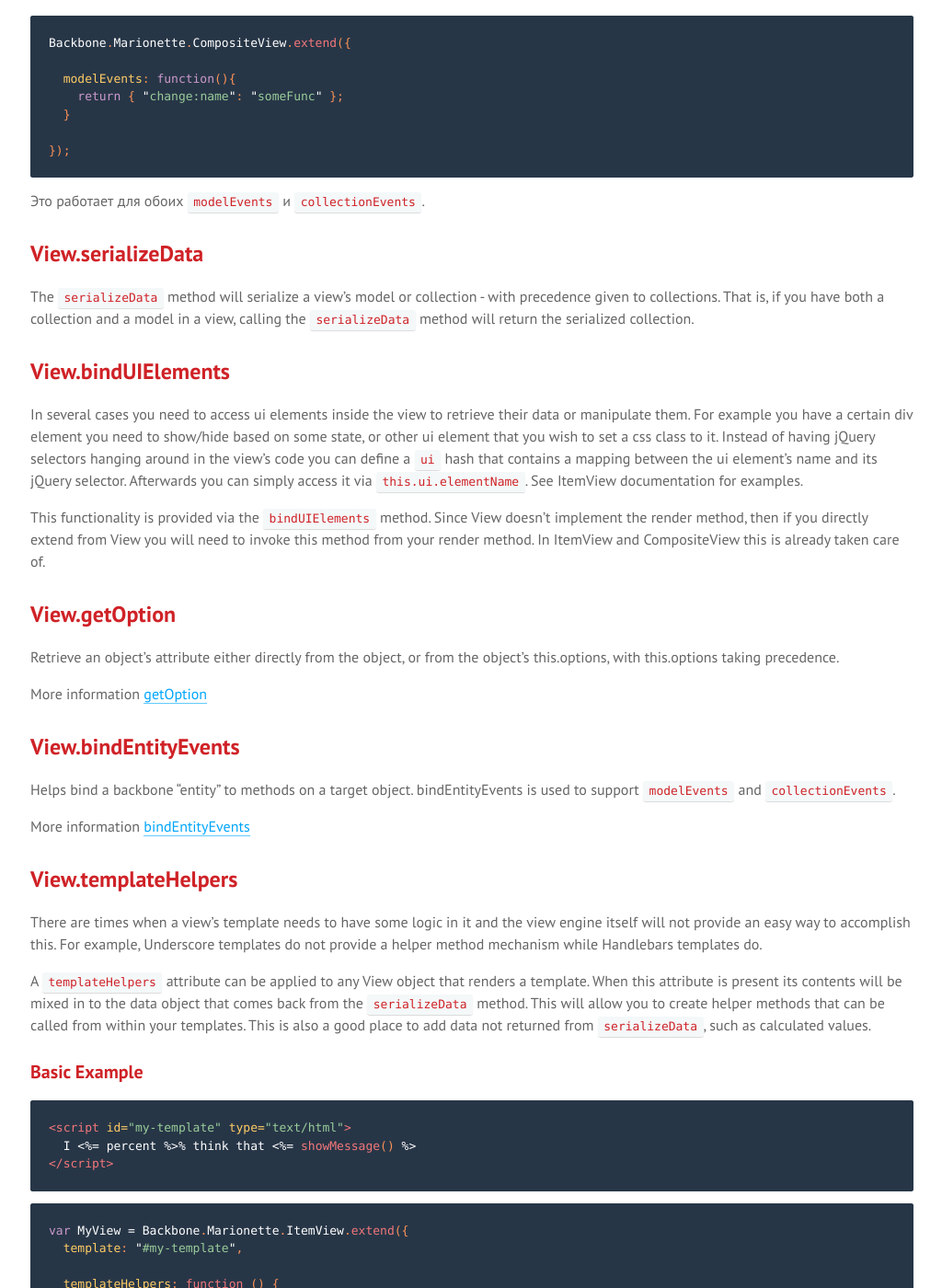
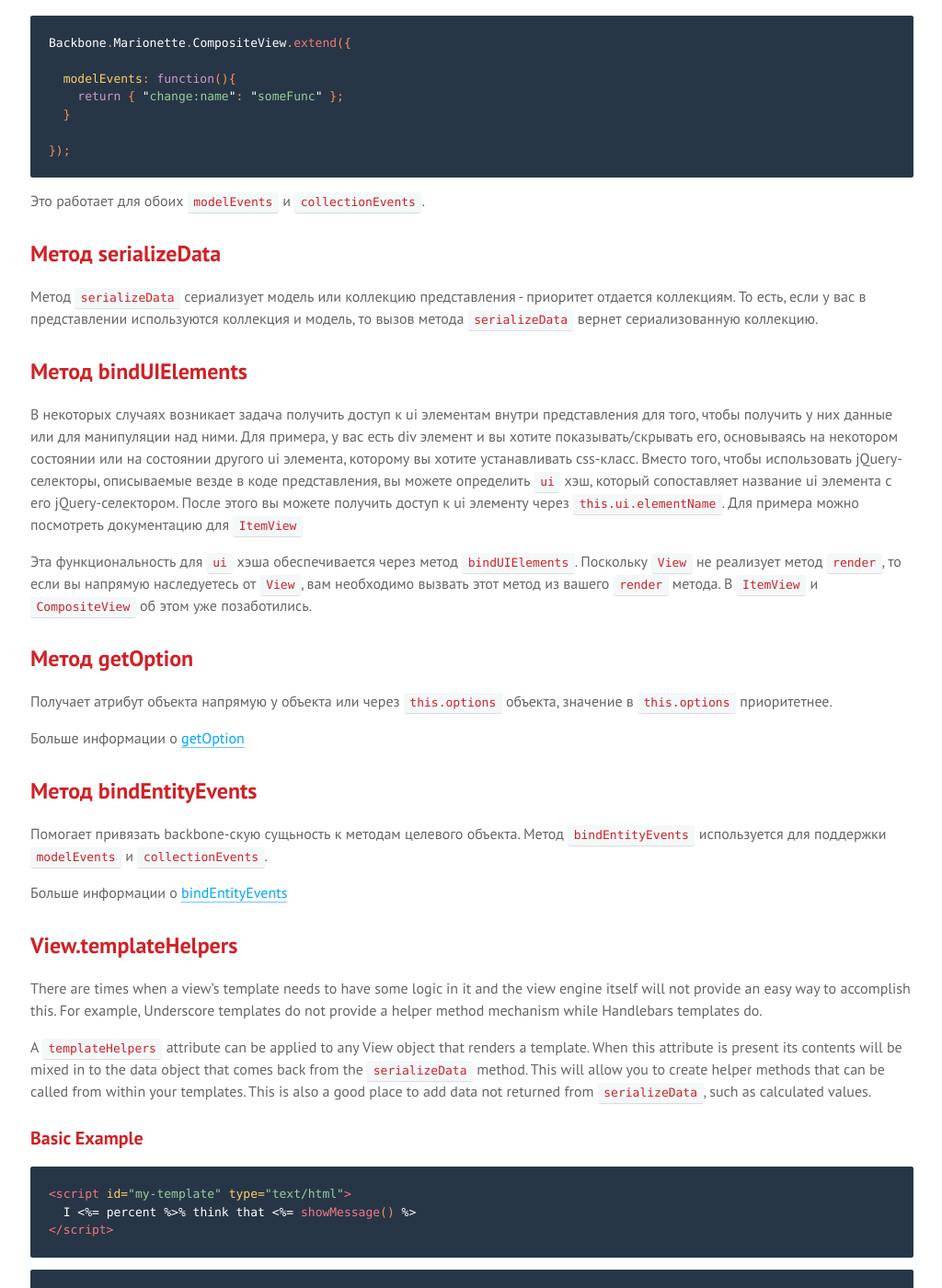
Before and after one commit to sadcitizen/marionettejs.ru, a Jekyll site: the page built from _posts/2014-06-10-view.md, in a window 1280 px wide and 1400 px high, scrolled down 7660 px. Shown: the whole window at 92% size, without its empty margins (127-1151 px from the left). Built offline with Jekyll 4.4.1, drawn with Linux system fonts in a browser that asks for light colours; some web fonts are replaced; Markdown is read by kramdown in place of the engine named in the settings; some of the changed text lies outside the part shown.

Commit message:
translate ru/View
перевел "View.serializeData"
перевел "View.bindUIElements"
перевел "View.getOption"
перевел "View.bindEntityEvents"

```diff
--- a/_includes/translation/ru/marionette.view.md
+++ b/_includes/translation/ru/marionette.view.md
@@ -18,10 +18,10 @@
 * [События представления](#viewevents)
 * [Триггеры представления](#viewtriggers)
 * [События модели в modelEvents и события коллекции в collectionEvents](#viewmodelevents-and-viewcollectionevents)
-* [View.serializeData](#viewserializedata)
-* [View.bindUIElements](#viewbinduielements)
-* [View.getOption](#viewgetoption)
-* [View.bindEntityEvents](#viewbindentityevents)
+* [Метод serializeData](#viewserializedata)
+* [Метод bindUIElements](#viewbinduielements)
+* [Метод getOption](#viewgetoption)
+* [Метод bindEntityEvents](#viewbindentityevents)
 * [View.templateHelpers](#viewtemplatehelpers)
   * [Basic Example](#basic-example)
   * [Accessing Data Within The Helpers](#accessing-data-within-the-helpers)
@@ -364,40 +364,41 @@
 
 Это работает для обоих  `modelEvents` и `collectionEvents`.
 
-## View.serializeData
+## Метод serializeData
 
-The `serializeData` method will serialize a view's model or
-collection - with precedence given to collections. That is,
-if you have both a collection and a model in a view, calling
-the `serializeData` method will return the serialized
-collection.
+Метод `serializeData` сериализует модель или коллекцию представления -
+приоритет отдается коллекциям. То есть, если у вас в представлении используются
+коллекция и модель, то вызов метода `serializeData` вернет сериализованную коллекцию.
 
-## View.bindUIElements
+## Метод bindUIElements
 
-In several cases you need to access ui elements inside the view
-to retrieve their data or manipulate them. For example you have a
-certain div element you need to show/hide based on some state,
-or other ui element that you wish to set a css class to it.
-Instead of having jQuery selectors hanging around in the view's code
-you can define a `ui` hash that contains a mapping between the
-ui element's name and its jQuery selector. Afterwards you can simply
-access it via `this.ui.elementName`.
-See ItemView documentation for examples.
+В некоторых случаях возникает задача получить доступ к ui элементам внутри представления
+для того, чтобы получить у них данные или для манипуляции над ними. Для примера, у вас есть
+div элемент и вы хотите показывать/скрывать его, основываясь на некотором состоянии или
+на состоянии другого ui элемента, которому вы хотите устанавливать css-класс.
+Вместо того, чтобы использовать jQuery-селекторы, описываемые везде в коде представления,
+вы можете определить `ui` хэш, который сопоставляет название ui элемента с его
+jQuery-селектором. После этого вы можете получить доступ к ui элементу через `this.ui.elementName`.
+Для примера можно посмотреть документацию для `ItemView`
 
-This functionality is provided via the `bindUIElements` method.
-Since View doesn't implement the render method, then if you directly extend
-from View you will need to invoke this method from your render method.
-In ItemView and CompositeView this is already taken care of.
+Эта функциональность для `ui` хэша обеспечивается через метод `bindUIElements`.
+Поскольку `View` не реализует метод `render`, то если вы напрямую наследуетесь
+от `View`, вам необходимо вызвать этот метод из вашего `render` метода.
+В `ItemView` и `CompositeView` об этом уже позаботились.
 
-## View.getOption
-Retrieve an object's attribute either directly from the object, or from the object's this.options, with this.options taking precedence.
+## Метод getOption
 
-More information [getOption](./marionette.functions.md)
+Получает атрибут объекта напрямую у объекта или через `this.options` объекта,
+значение в `this.options` приоритетнее.
 
-## View.bindEntityEvents
-Helps bind a backbone "entity" to methods on a target object. bindEntityEvents is used to support `modelEvents` and `collectionEvents`.
+Больше информации о [getOption](./marionette.functions.md)
 
-More information [bindEntityEvents](./marionette.functions.md)
+## Метод bindEntityEvents
+
+Помогает привязать backbone-скую сущьность к методам целевого объекта.
+Метод `bindEntityEvents` используется для поддержки `modelEvents` и `collectionEvents`.
+
+Больше информации о [bindEntityEvents](./marionette.functions.md)
 
 ## View.templateHelpers
 
```
